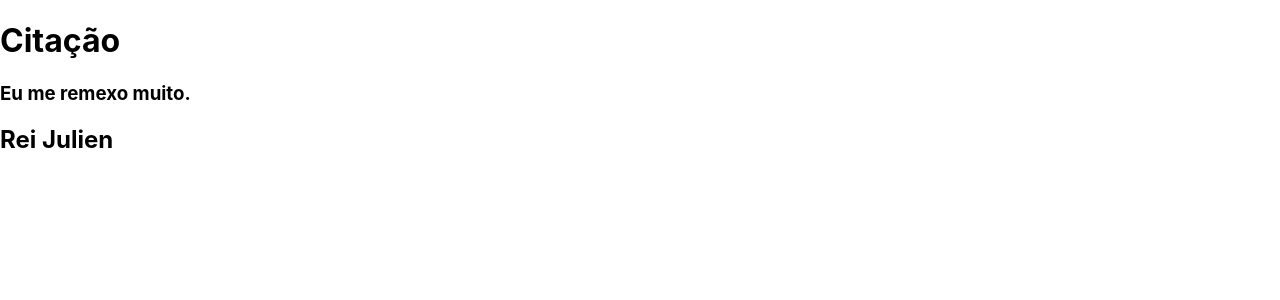
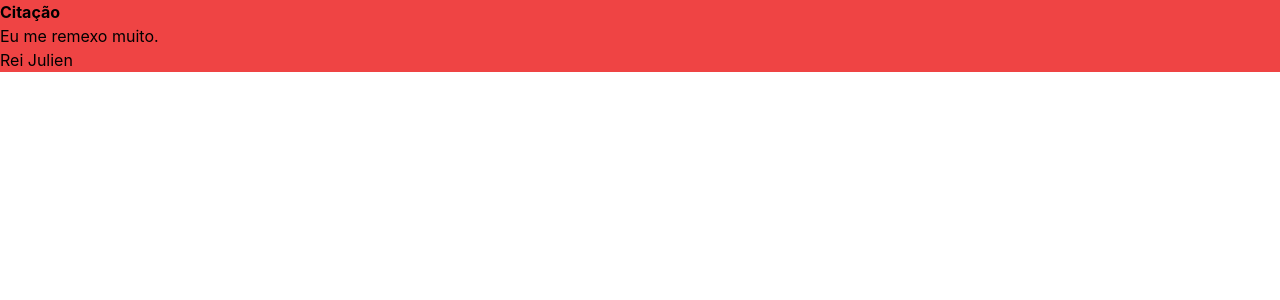
Before and after one commit to DaviFernandesDaSilva/api-quotes, a Next.js app: page / in a window 1280 px wide. Shown: the top 300 px of the page. Built offline with nearby package versions, Linux system fonts and the light colour scheme.

Commit message:
Tailwind Implementado

```diff
--- a/pages/index.js
+++ b/pages/index.js
@@ -33,7 +33,7 @@
 
   return (
     <div className="bg-red-500">
-      <h1>Citação</h1>
+      <h1 className="font-bold">Citação</h1>
       <h3>{citA}</h3>
       <h2>{autoR}</h2>
 
--- a/styles/globals.css
+++ b/styles/globals.css
@@ -1,3 +1,7 @@
+@tailwind base;
+@tailwind components;
+@tailwind utilities;
+
 html,
 body {
   padding: 0;
```
